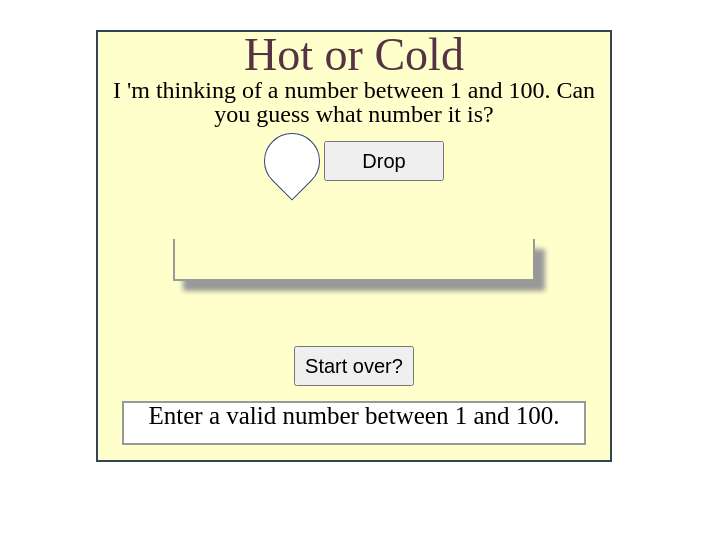
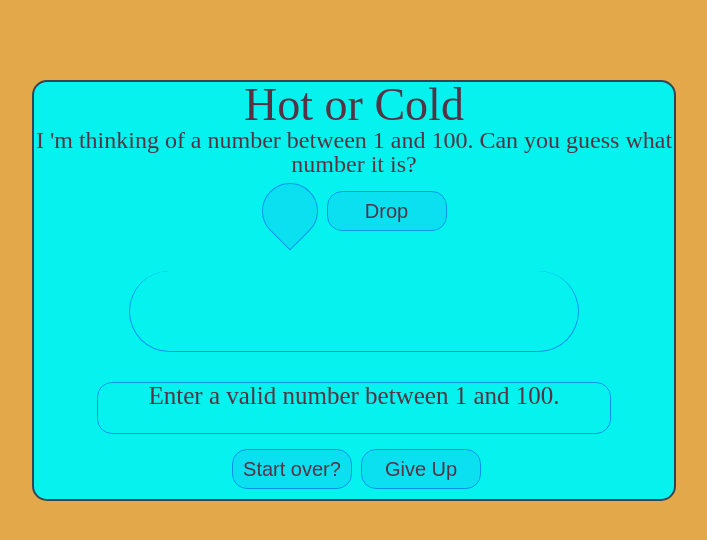
Before and after one commit to shobanavv/first_Hotorcold, a plain HTML site: page index.html in a window 1280 px wide. Both pictures are taken after a click on the button "Drop". Shown: the whole page, without its empty margins (286-993 px from the left). Drawn offline with nearby package versions, Linux system fonts and the light colour scheme.

Commit message:
changed layout

```diff
--- a/application.js
+++ b/application.js
@@ -1,84 +1,157 @@
-$(document).ready(function(){
-   var key=Math.floor((Math.random()*100)+1); //creating key when the page loads.
+$(document).ready(function() {
+
+    var key = randomNumber(1,100);
     $("#player_guess").focus();
-    var guessNum;
+    var pre_diff=100;
+    var clicks=0;
+    var current_diff=0;
     var your_try = [];
-    your_try.lenght=0;
     var msg;
-     var clicks=0;
+
+//Finding difference between key with user guess.
 var difference= function(a,b) {
-        return Math.abs(a-b)
+        return Math.abs(a-b);
  }
 
+//creating key when the page loads.
+function randomNumber(from,to) {
+    return Math.floor((Math.random()*(to-from)+from));
+}
 
-   var run_play = function(){
-    guessNum= Math.floor($("#player_guess").val());
+//Main game calculations.
+var run_play = function(key) {
 
-    $("#player_guess").val("");//clear inputfield after button click.
-     $("#player_guess").focus();//cursor position ready in inoutfield.
+    guessNum= parseInt($("#player_guess").val());       //geting number from user.
+    $("#player_guess").val("");                         //clear input field after drop button click or enter key.
+    $("#player_guess").focus();                         //cursor position ready in inputfield.
+
+    //Displaying current 10 values in beeker. Just want to have current guesses.
     if (your_try.length > 10) {
         your_try.shift();
     }
 
-    console.log("Answer is  "+key);
+    //checking for number between 1 and 100.
+    if (isNaN(guessNum) || guessNum ==" " || guessNum>100||guessNum==0) {
+        $("#comments").val("Enter a valid number between 1 and 100." );
+        $("#beeker").css("background-color","#05f2ee");
+        return;
+    }
 
-    clicks=clicks+1;
+    your_try.push(guessNum); //storing all guessed number in an array.
+    $("#your_guess").val(your_try); //Displaying guessed numbers into beeker.
 
 
-    var diff = difference(key,guessNum);
+    clicks=clicks+1; //Counting all tries. To show player, in how many tries they found the number I thought.
 
-        console.log("Difference   "+ diff);
+    //User guessed it in first try?
+     if (key==guessNum) {
+            if(clicks==1) {      //if player find answer in first try.
+                msg= "Woo Hoo!! You got it. You took only "+ clicks + " try. Cool!!!";
+                 $("#beeker").css("background-color"," #5EAD5E");
 
-        if (diff>=1 && diff<=5) {
-            msg = " Very close - Boiling";
-            $("#message").css("background-color"," #ff0000");
-        }
-        else if (diff>=6 && diff<=10) {
-            msg = " Hot";
-            $("#message").css("background-color"," #cc3333");
-        }
-       else if (diff>10 && diff<=20) {
-        msg = "Getting Hotter";
-        $("#message").css("background-color"," #ff6633");
-       }
-       else if (diff>20 && diff<=30) {
-        msg = "warm";
-        $("#message").css("background-color"," #ffff66");
-       }
-        else if (diff>30 && diff<=40) {
-         msg= "Normal";
-         $("#message").css("background-color"," #ccffff");
-        }
-        else if (diff>40 && diff<=50) {
-            msg = "cold";
-            $("#message").css("background-color"," #a7d3ff");
-        }
-        else {
-            msg = "very cold";
-            $("#message").css("background-color"," #0066ff");
+            } else {
+                msg= "Woo Hoo!!!! You got it. You took  "+ clicks + "  tries.";
+                 $("#beeker").css("background-color"," #48F50A");
                 }
 
+    } else {
+            current_diff = difference(key,guessNum);      //comparing current number with key.
+            console.log("Difference   "+ current_diff);
 
-        if (key==guessNum) {
-                msg= "Woo Hoo!!!! You got it. You took  "+ clicks + "  tries.";
-                 $("#message").css("background-color"," #00ff00");
+            if(current_diff<pre_diff || guessNum-key<0) {
+                if(current_diff<5) {
+
+                    msg="Boiling";
+                     $("#beeker").css("background-color"," #DE0404");
+
+                } else if(current_diff<10) {
+
+                    msg="Hot";
+                    $("#beeker").css("background-color"," #F53D0A");
+
+                    } else if(current_diff<20) {
+
+                        msg=" Getting Hotter";
+                        $("#beeker").css("background-color"," #F5770A");
+
+                        } else if (current_diff<30) {
+
+                            msg="Warm.";
+                             $("#beeker").css("background-color"," #E8E180");
+
+                            } else {
+
+                                msg="Normal.";
+                                $("#beeker").css("background-color"," #F0E5A3");
+
                                 }
 
-        if (isNaN(guessNum) || guessNum ==" " || guessNum>100) {
-             $("#comments").val("Enter a valid number between 1 and 100." );
-              $("#message").css("background-color"," #ffffff");
+            } else if(current_diff<5) {
+
+                msg=" Answer is around the corner. You are moving away";
+                $("#beeker").css("background-color","#C4F0A3");
+
+                    } else if(current_diff<10) {
+
+                        msg="Cold. ";
+                        $("#beeker").css("background-color"," #A3C0F0");
+
+                        } else if(current_diff<25) {
+                                msg=" Colder";
+                                $("#beeker").css("background-color"," #80ABE8");
+
+                            } else {
+
+                                 msg="Freezing.";
+                                 $("#beeker").css("background-color"," #80CAE8");
                                 }
-         else {
-            your_try.push(guessNum); //storing all guessed number in an array.
+
+             pre_diff=current_diff;
+
+    }//first try - else ends here.
+
     $("#comments").val(msg);
-            $("#your_guess").val(your_try); //Displaying all guessed numbers.
-        }
+
+};//run_play function ends here.
+
+//Start Over button click calls following function.
+var play_again = function() {
+        key = randomNumber(1,100);
+        your_try = [];
+        pre_diff=100;
+        current_diff=0;
+        msg=" ";
+        clicks=0;
+        $("#player_guess").focus();
+        $("#your_guess").val(your_try);
+        $("#comments").val(msg);
+        $("#beeker").css("background-color","#05f2ee");
 };
-        $("#play").click(run_play);
-        $("#player_guess").keydown(function(enter_key){
+//Displays answer when give up button clicked.
+var giveup = function() {
+
+    $("#comments").val("Answer is " + key +".");
+
+    };
+
+    // accepts user number when enter key pressed by calling run_play funtion.
+    $("#player_guess").keydown(function(enter_key) {
             if (enter_key.keyCode === 13) {
-                run_play();
+                run_play(key);
             }
     });
 
+   //accepts number when the Drop button clicked.
+   $("#play").click(function() {
+        run_play(key);
     });
+
+    // calling function after Start over button clicked.
+   $("#start_over").click(function() {
+
+        play_again();
+    }); //calling function give up to give answer.
+   $("#give_up").click(function(){
+    giveup();
+   });
+});
--- a/index.html
+++ b/index.html
@@ -8,20 +8,16 @@
         <div class="main_container">
             <h1>Hot or Cold</h1>
             <h2>I 'm thinking of a number between 1 and 100. Can you guess what number it is?</h2>
-
             <input id="player_guess" placeholder="" autofocus/>
-
             <button value="submit" type="submit" id="play">Drop</button>
-
             <div id="beeker">
                 <output id="your_guess" ></output>
             </div>
-        <form>
-            <button type="submit">Start over?</button>
-        </form>
             <div id="message">
                 <output id="comments"></output>
             </div>
+            <button type="submit" id= "start_over">Start over?</button>
+            <button type="submit" id= "give_up">Give Up</button>
         </div>
     <script src="http://ajax.googleapis.com/ajax/libs/jquery/1.10.2/jquery.min.js"></script>
     <script type="text/javascript" src="application.js">  </script>
--- a/main.css
+++ b/main.css
@@ -51,77 +51,89 @@ table {
 }
 /* Here reset ends*/
 
-
-.main_container{
+body {
+    background-color: #E3A849;
+}
+.main_container {
     margin: auto;
     border-style: solid;
     border-color:#334455;
     border-width: 2px;
     text-align: center;
     min-height: 200px;
-    width:40%;
-    margin-top: 30px;
-    background-color: #ffffcc;
+    width:50%;
+    margin-top: 80px;
+    background-color: #05f2ee;
     overflow: auto;
+    border-radius: 15px;
 }
 
 #player_guess {
-   height: 50px;
-   width: 50px;
-   border-radius: 50px;
+    height: 50px;
+    width: 50px;
+    border-radius: 50px;
     border-top-right-radius:100%;
     border-top-left-radius: 100%;
     border-bottom-left-radius: 100%;
     border-bottom-right-radius: 0;
-   -webkit-transform:rotate(45deg);
-    border:1px solid #334477;
+    -webkit-transform:rotate(45deg);
+    border:1px solid #0A94F0;
     padding: 2px;
     font-weight: bold;
     font-size: 20px;
+    background-color: #0AE0F0;
 }
 
-input:focus{
+input:focus {
+
     outline-width: 0;
 }
 
-h1{
+h1 {
     font-size: 46px;
     font-weight: 400;
     color: #553344;
 }
 
-h2{
+h2 {
     font-size: 24px;
-
+    color: #553344;
 }
 
 
-#beeker{
-    border:2px solid #999999;
+#beeker {
+    border:1px solid #0A94F0;
     border-top: 0;
     width: 70%;
-    margin:50px auto;
-    min-height: 40px;
-    text-align: left;
+    margin:30px auto;
+    min-height: 80px;
+    /*text-align: left;*/
     font-size: 25px;
-    box-shadow: 10px 10px 5px #999999;
-
-
+    color: #553344;
+    border-radius: 50px;
 }
 
 
-button{
+button {
     height: 2em;
     width: 6em;
     margin: auto;
     margin-top: 15px;
+    margin-bottom: 10px;
+    margin-left: 5px;
     font-size: 20px;
+    border-radius: 15px;
+    background-color: #0AE0F0;
+    border:1px solid #0A94F0;
+    color:#553344;
 }
-#message{
-    border:2px solid #999999;
-    width: 90%;
-    margin:15px auto;
-    min-height: 40px;
+
+#message {
+   border:1px solid #0A94F0;
+    width: 80%;
+    margin:auto;
+    min-height: 50px;
     font-size: 25px;
-
+    color: #553344;
+    border-radius: 15px;
 }
```
Also changed, not shown: 1 other file. Lines whose indentation alone changed are shown as unchanged.
